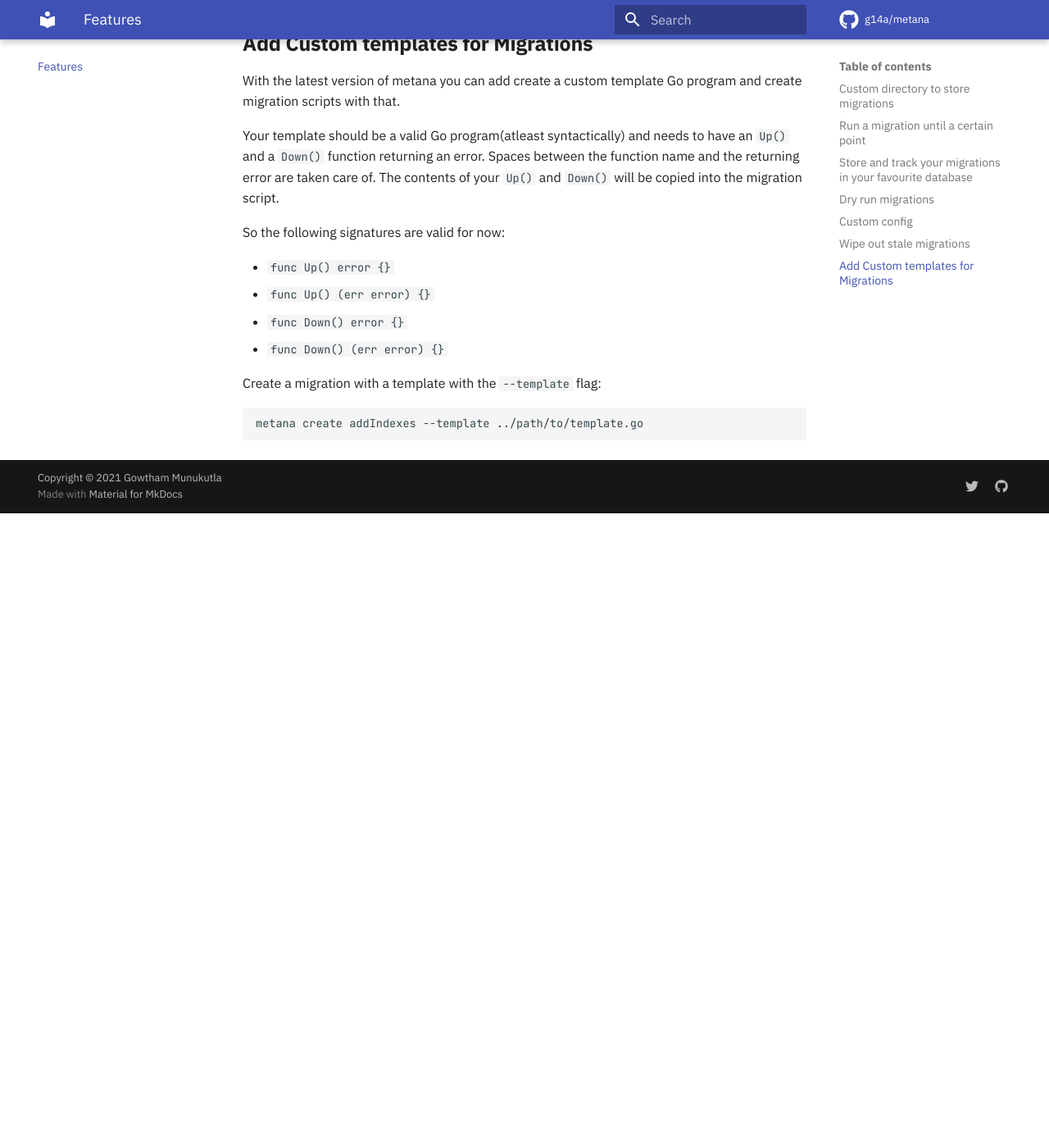
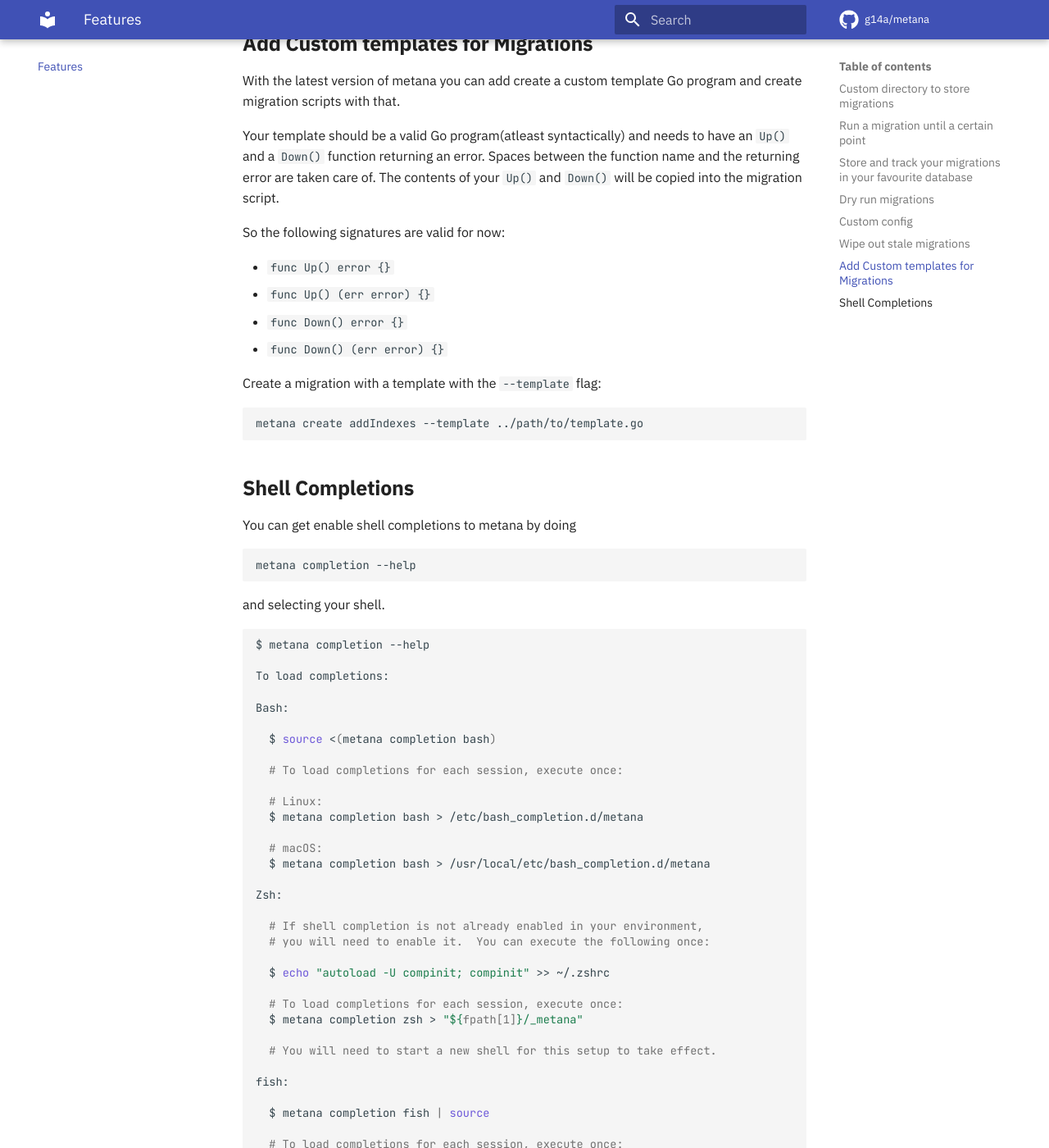
Before and after one commit to g14a/metana, an MkDocs documentation site: the page built from docs/features.md, in a window 1280 px wide and 1400 px high, scrolled down 4269 px. Shown: the whole window at 82% size. Built offline with MkDocs 1.6.1 and Material for MkDocs 9.7.7, drawn with Linux system fonts in a browser that asks for light colours; comment, search, counter and statistics services are not loaded; before the commit the page ends 4895 px from its top, so only the background shows below that; some of the changed text lies outside the part shown.

Commit message:
add docs for shell completion

````diff
--- a/docs/features.md
+++ b/docs/features.md
@@ -211,3 +211,67 @@
 ```shell
 metana create addIndexes --template ../path/to/template.go
 ```
+
+## **Shell Completions**
+
+You can get enable shell completions to metana by doing
+
+```shell
+metana completion --help
+```
+
+and selecting your shell.
+
+```shell
+$ metana completion --help
+
+To load completions:
+
+Bash:
+
+  $ source <(metana completion bash)
+
+  # To load completions for each session, execute once:
+
+  # Linux:
+  $ metana completion bash > /etc/bash_completion.d/metana
+
+  # macOS:
+  $ metana completion bash > /usr/local/etc/bash_completion.d/metana
+
+Zsh:
+
+  # If shell completion is not already enabled in your environment,
+  # you will need to enable it.  You can execute the following once:
+
+  $ echo "autoload -U compinit; compinit" >> ~/.zshrc
+
+  # To load completions for each session, execute once:
+  $ metana completion zsh > "${fpath[1]}/_metana"
+
+  # You will need to start a new shell for this setup to take effect.
+
+fish:
+
+  $ metana completion fish | source
+
+  # To load completions for each session, execute once:
+  $ metana completion fish > ~/.config/fish/completions/metana.fish
+
+PowerShell:
+
+  PS> metana completion powershell | Out-String | Invoke-Expression
+
+  # To load completions for every new session, run:
+  PS> metana completion powershell > metana.ps1
+  # and source this file from your PowerShell profile.
+
+Usage:
+  metana completion [bash|zsh|fish|powershell]
+
+Flags:
+  -h, --help   help for completion
+
+Global Flags:
+      --config string   config gen (default is $HOME/.metana.yaml)
+```
````
Also changed, not shown: docs/index.md (+1 -1 lines).
